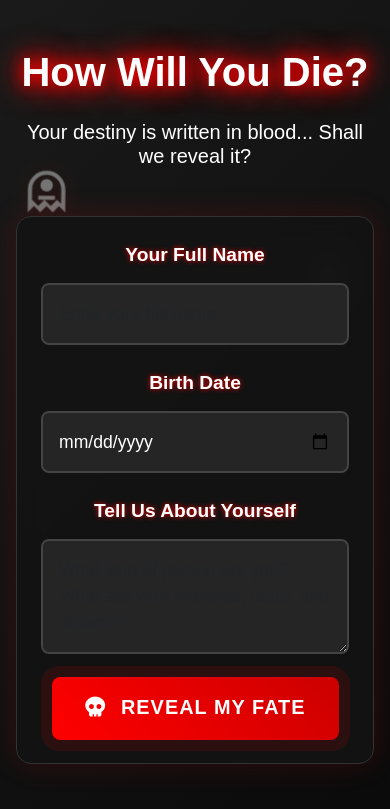
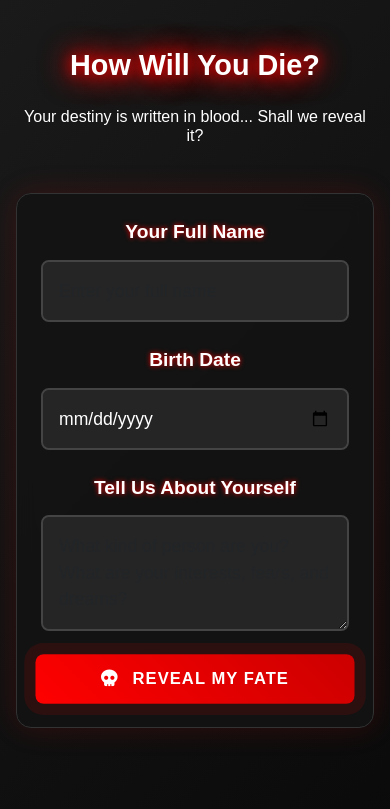
Before and after one commit to Alphanikhil/Deathnote, a Flask app: page / in a window 390 px wide. Shown: the top 809 px of the page. Run offline with Flask 3, Linux system fonts and the light colour scheme.

Commit message:
Update index.html

```diff
--- a/DeathDiviner/templates/index.html
+++ b/DeathDiviner/templates/index.html
@@ -8,20 +8,56 @@
     <link href="https://cdn.jsdelivr.net/npm/bootstrap@5.3.0/dist/css/bootstrap.min.css" rel="stylesheet">
     <link href="https://cdnjs.cloudflare.com/ajax/libs/font-awesome/6.0.0/css/all.min.css" rel="stylesheet">
     <link href="{{ url_for('static', filename='css/style.css') }}" rel="stylesheet">
+    <style>
+        /* Mobile responsiveness */
+        @media (max-width: 768px) {
+            .container {
+                padding: 1rem;
+            }
+            .title-glow {
+                font-size: 1.8rem;
+            }
+            .h5 {
+                font-size: 1rem;
+            }
+            .ghost {
+                width: 40px;
+                height: 40px;
+            }
+            .card {
+                padding: 1.5rem;
+            }
+        }
+
+        @media (max-width: 576px) {
+            .ghost {
+                display: none; /* Hide ghosts on small screens */
+            }
+            .input-glow {
+                font-size: 1rem;
+                padding: 10px;
+            }
+            .btn-lg {
+                font-size: 1rem;
+                padding: 12px 16px;
+                width: 100%;
+            }
+        }
+    </style>
 </head>
 <body class="bg-dark">
     <!-- Ghost SVGs -->
-    <svg class="ghost" style="left: 5%; top: 20%" width="50" height="50" viewBox="0 0 24 24">
+    <svg class="ghost position-absolute" style="left: 5%; top: 20%;" width="50" height="50" viewBox="0 0 24 24">
         <path fill="#ffffff" d="M12,2A9,9 0 0,0 3,11V22L6,19L9,22L12,19L15,22L18,19L21,22V11A9,9 0 0,0 12,2M12,4A7,7 0 0,1 19,11V17.92L17,15.92L14,18.92L11,15.92L8,18.92L5,15.92V11A7,7 0 0,1 12,4M12,6A3,3 0 0,0 9,9A3,3 0 0,0 12,12A3,3 0 0,0 15,9A3,3 0 0,0 12,6M8,14H16V16H8V14Z" />
     </svg>
 
-    <svg class="ghost" style="right: 10%; top: 30%" width="50" height="50" viewBox="0 0 24 24">
+    <svg class="ghost position-absolute" style="right: 10%; top: 30%;" width="50" height="50" viewBox="0 0 24 24">
         <path fill="#ffffff" d="M12,2A9,9 0 0,0 3,11V22L6,19L9,22L12,19L15,22L18,19L21,22V11A9,9 0 0,0 12,2M12,4A7,7 0 0,1 19,11V17.92L17,15.92L14,18.92L11,15.92L8,18.92L5,15.92V11A7,7 0 0,1 12,4M12,6A3,3 0 0,0 9,9A3,3 0 0,0 12,12A3,3 0 0,0 15,9A3,3 0 0,0 12,6M8,14H16V16H8V14Z" />
     </svg>
 
     <div class="container py-5">
         <div class="row justify-content-center">
-            <div class="col-md-8 text-center">
+            <div class="col-md-10 col-lg-8 text-center">
                 <h1 class="mb-4 title-glow">How Will You Die?</h1>
                 <p class="mb-5 h5">Your destiny is written in blood... Shall we reveal it?</p>
 
```
